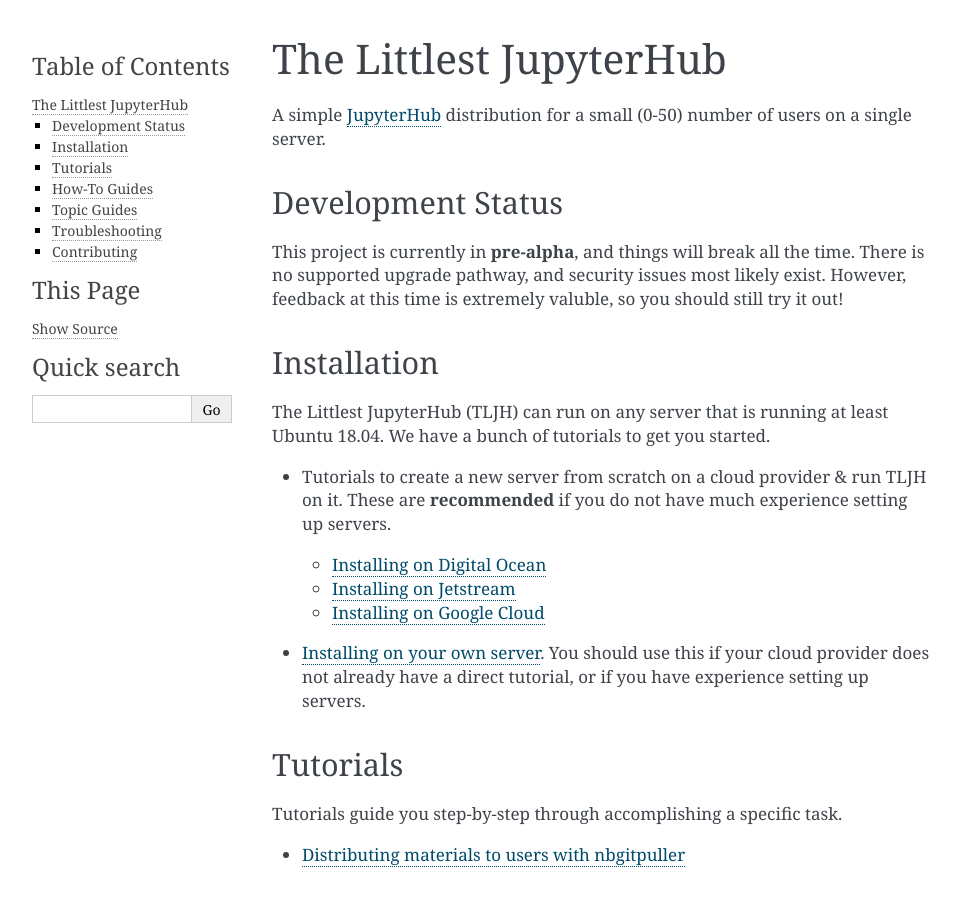
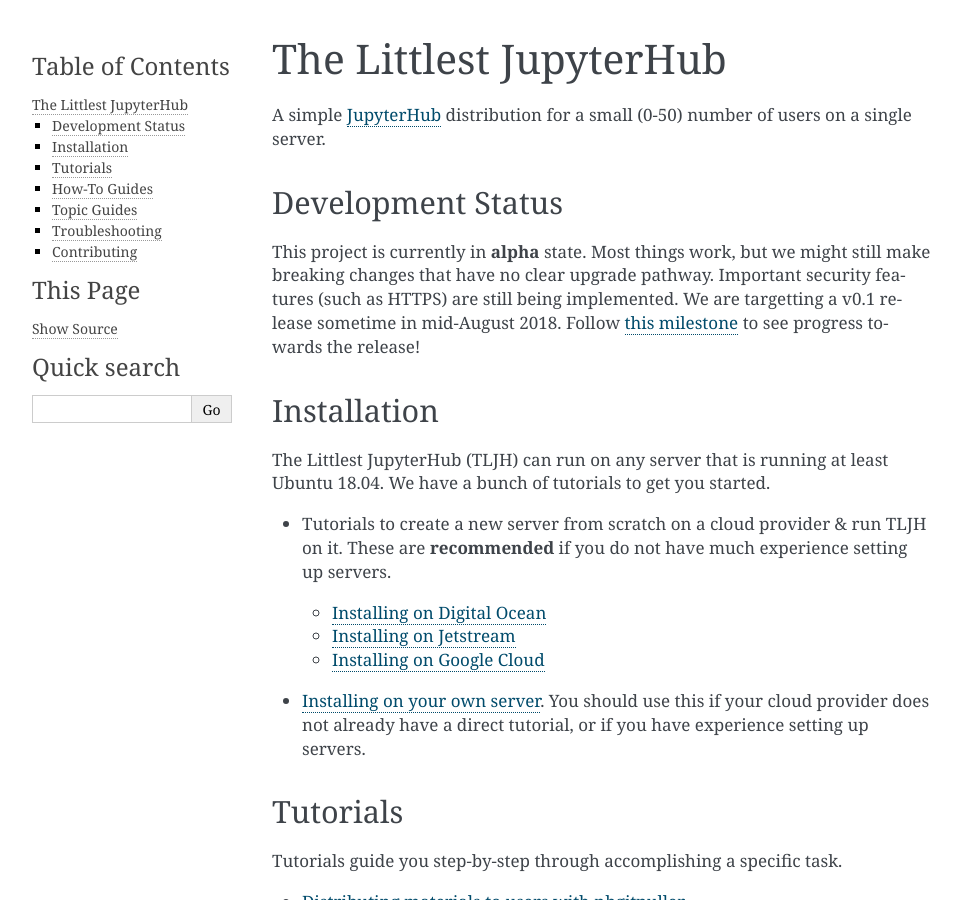
Before and after one commit to jupyterhub/the-littlest-jupyterhub, a Sphinx documentation site: the page built from docs/index.rst, in a window 1280 px wide and 900 px high. Shown: the whole window, without its empty margins (148-1109 px from the left). Built offline with Sphinx 7.4.7, drawn with Linux system fonts in a browser that asks for light colours; comment, search, counter and statistics services are not loaded.

Commit message:
Clarify development status warnings
Also add a date to when v0.1 is gonna hit

```diff
--- a/docs/index.rst
+++ b/docs/index.rst
@@ -8,10 +8,11 @@
 Development Status
 ==================
 
-This project is currently in **pre-alpha**, and things will break all the time.
-There is no supported upgrade pathway, and security issues most likely exist.
-However, feedback at this time is extremely valuble, so you should still try
-it out!
+This project is currently in **alpha** state. Most things work, but we might
+still make breaking changes that have no clear upgrade pathway. Important
+security features (such as HTTPS) are still being implemented. We are targetting
+a v0.1 release sometime in mid-August 2018. Follow `this milestone <https://github.com/jupyterhub/the-littlest-jupyterhub/milestone/1>`_
+to see progress towards the release!
 
 Installation
 ============
```
Also changed, not shown: README.rst (+5 -4 lines).
